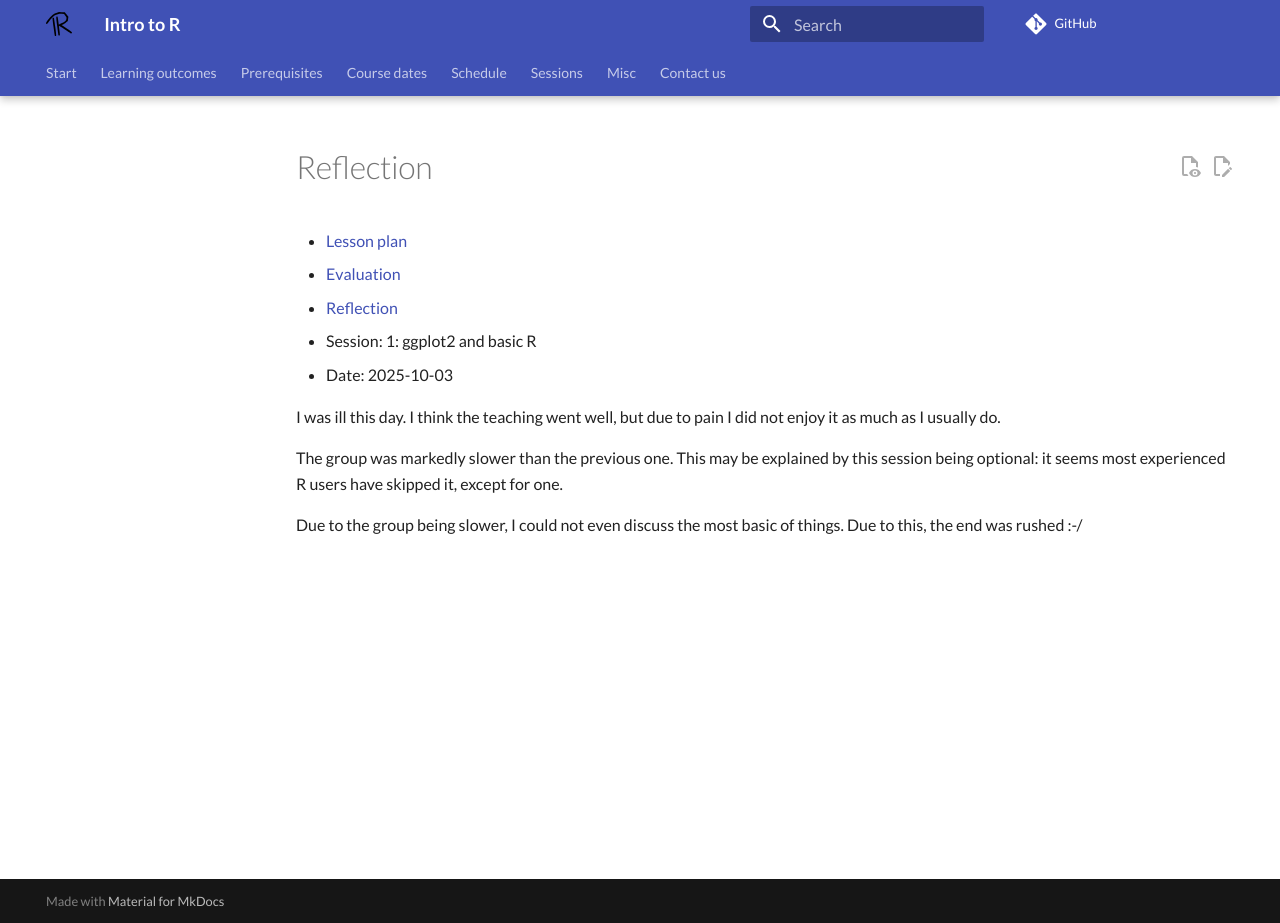
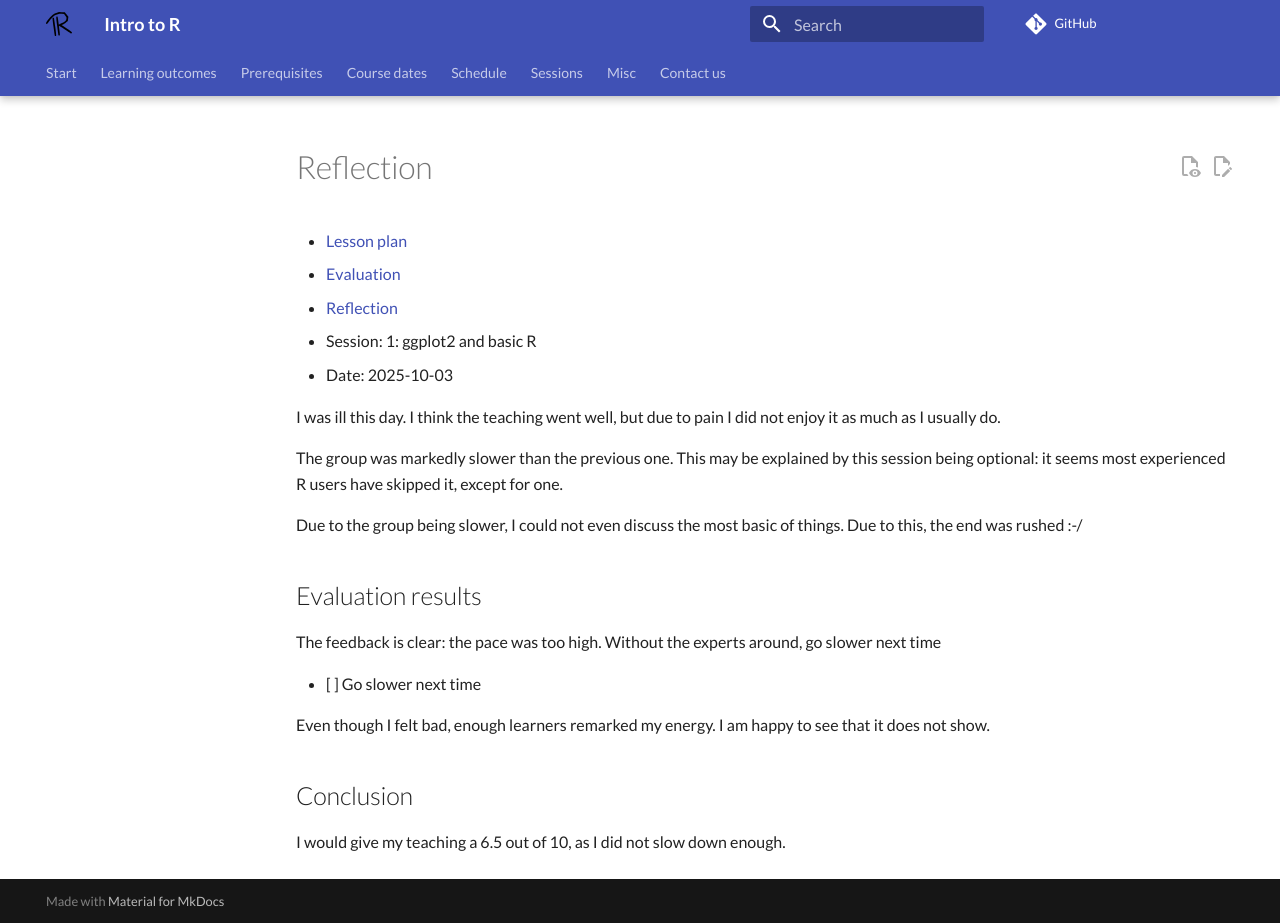
Before and after one commit to richelbilderbeek/intro_r_course, an MkDocs documentation site: the page built from docs/reflections/20251003/README.md, in a window 1280 px wide and 923 px high. Built offline with MkDocs 1.6.1 and Material for MkDocs 9.7.7, drawn with Linux system fonts in a browser that asks for light colours; comment, search, counter and statistics services are not loaded.

Commit message:
Done reflecting

```diff
--- a/docs/reflections/20251003/README.md
+++ b/docs/reflections/20251003/README.md
@@ -15,3 +15,17 @@ it seems most experienced R users have skipped it, except for one.
 
 Due to the group being slower, I could not even discuss the most basic
 of things. Due to this, the end was rushed :-/
+
+## Evaluation results
+
+The feedback is clear: the pace was too high. Without the experts around,
+go slower next time
+
+- [ ] Go slower next time
+
+Even though I felt bad, enough learners remarked my energy. I am
+happy to see that it does not show.
+
+## Conclusion
+
+I would give my teaching a 6.5 out of 10, as I did not slow down enough.
```
